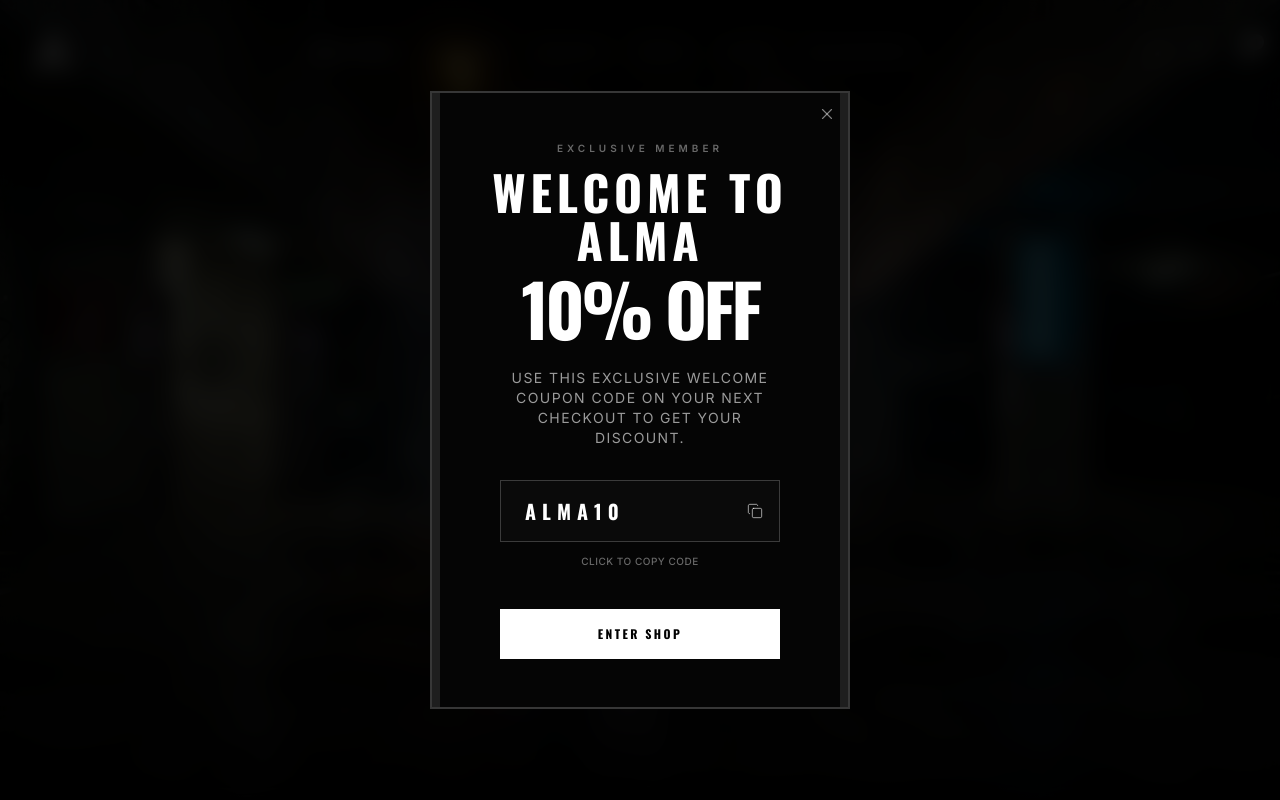
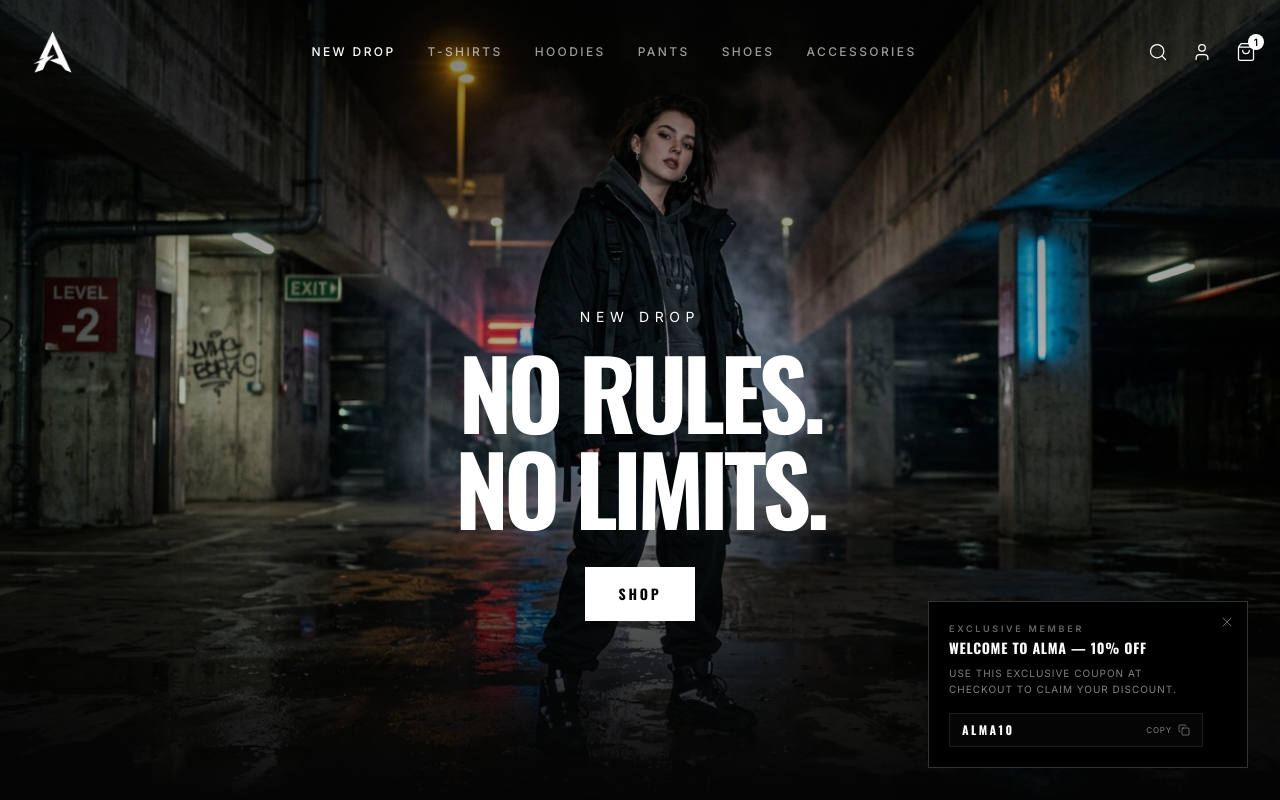
Before and after one commit to Automize-LTDA/almashop, a React (Vite) app: page /store in a window 1280 px wide. Shown: the top 800 px of the page. Built offline with nearby package versions, Linux system fonts and the light colour scheme.

Commit message:
Redesign welcome discount modal as a sleek floating corner notification

```diff
--- a/src/components/WelcomeDiscountModal.tsx
+++ b/src/components/WelcomeDiscountModal.tsx
@@ -28,83 +28,53 @@ export default function WelcomeDiscountModal() {
   return (
     <AnimatePresence>
       {isOpen && (
-        <>
-          {/* Overlay background */}
         <motion.div
-            initial={{ opacity: 0 }}
-            animate={{ opacity: 1 }}
-            exit={{ opacity: 0 }}
-            onClick={handleClose}
-            className="fixed inset-0 bg-black/85 backdrop-blur-md z-50 flex items-center justify-center p-6"
+          initial={{ opacity: 0, y: 50, scale: 0.95 }}
+          animate={{ opacity: 1, y: 0, scale: 1 }}
+          exit={{ opacity: 0, y: 20, scale: 0.95 }}
+          transition={{ type: 'spring', damping: 20, stiffness: 150 }}
+          className="fixed bottom-6 left-1/2 -translate-x-1/2 md:left-auto md:translate-x-0 md:bottom-8 md:right-8 w-[290px] md:w-[320px] bg-black border border-white/20 p-5 text-white z-50 shadow-2xl flex flex-col select-none"
         >
-            <motion.div
-              initial={{ opacity: 0, scale: 0.9, y: 20 }}
-              animate={{ opacity: 1, scale: 1, y: 0 }}
-              exit={{ opacity: 0, scale: 0.9, y: 20 }}
-              transition={{ type: 'spring', damping: 25, stiffness: 200 }}
-              onClick={(e) => e.stopPropagation()}
-              className="relative w-full max-w-[310px] md:max-w-[420px] bg-alma-black border-2 border-white/20 px-5 md:px-8 py-8 md:py-12 text-center text-white select-none overflow-hidden"
-            >
-              {/* Decorative side accent lines */}
-              <div className="absolute top-0 left-0 w-1.5 md:w-2 h-full bg-white/10" />
-              <div className="absolute top-0 right-0 w-1.5 md:w-2 h-full bg-white/10" />
-
           {/* Close Button */}
           <button
             onClick={handleClose}
-                className="absolute top-3 right-3 text-white/50 hover:text-white transition-colors duration-300"
+            className="absolute top-3 right-3 text-white/40 hover:text-white transition-colors duration-300"
           >
-                <X size={18} strokeWidth={1.5} />
+            <X size={16} strokeWidth={1.5} />
           </button>
 
-              <div className="flex flex-col items-center">
-                <span className="text-[8px] md:text-[10px] font-bold uppercase tracking-[0.4em] text-white/40 mb-2 md:mb-3 block">
+          <div className="flex flex-col pr-6">
+            <span className="text-[9px] font-bold uppercase tracking-[0.3em] text-white/40 mb-1">
               {t('welcome.badge')}
             </span>
 
-                <h2 className="text-2xl md:text-5xl font-display font-bold uppercase tracking-widest mb-1 md:mb-2 leading-none">
-                  {t('welcome.title')}
+            <h2 className="text-sm font-display font-bold uppercase tracking-wider text-white leading-tight mb-2">
+              {t('welcome.title')} — 10% OFF
             </h2>
 
-                <h3 className="text-4xl md:text-7xl font-display font-bold uppercase tracking-tighter text-white mb-4 md:mb-6 leading-none">
-                  10% OFF
-                </h3>
-
-                <p className="text-[10px] md:text-sm tracking-widest text-white/60 uppercase max-w-[240px] md:max-w-[280px] leading-relaxed mb-6 md:mb-8">
-                  {t('welcome.description')}
+            <p className="text-[10px] tracking-widest text-white/50 uppercase leading-relaxed mb-4">
+              {t('welcome.description_short')}
             </p>
 
-                {/* Coupon Copy Box */}
+            {/* Compact Copy Box */}
             <div
               onClick={handleCopy}
-                  className="w-full max-w-[240px] md:max-w-[280px] border border-white/20 bg-alma-dark flex items-center justify-between p-3 md:p-4 cursor-pointer hover:border-white transition-colors duration-300 group"
+              className="flex items-center justify-between border border-white/10 bg-alma-dark/50 px-3 py-2 cursor-pointer hover:border-white/30 transition-colors duration-300 group"
             >
-                  <span className="font-display font-bold tracking-[0.3em] text-base md:text-xl ml-2">ALMA10</span>
-
-                  <button className="text-white/60 group-hover:text-white transition-colors duration-300">
+              <span className="font-display font-bold tracking-[0.2em] text-xs">ALMA10</span>
+              <div className="flex items-center gap-1.5 text-white/50 group-hover:text-white transition-colors duration-300">
+                <span className="text-[8px] tracking-widest uppercase">
+                  {copied ? t('welcome.copied') : t('welcome.copy_short')}
+                </span>
                 {copied ? (
-                      <Check size={16} className="text-green-400" />
+                  <Check size={12} className="text-green-400" />
                 ) : (
-                      <Copy size={16} strokeWidth={1.5} />
+                  <Copy size={12} strokeWidth={1.5} />
                 )}
-                  </button>
               </div>
-
-                <span className="text-[8px] md:text-[10px] font-medium tracking-wider text-white/40 mt-2 md:mt-3">
-                  {copied ? t('welcome.copied') : t('welcome.copy_tip')}
-                </span>
-
-                {/* Confirm Button */}
-                <button
-                  onClick={handleClose}
-                  className="mt-6 md:mt-10 w-full max-w-[240px] md:max-w-[280px] bg-white text-black py-3 md:py-4 uppercase font-display tracking-[0.2em] text-[10px] md:text-xs font-bold hover:bg-black hover:text-white border border-transparent hover:border-white transition-all duration-300"
-                >
-                  {t('welcome.continue')}
-                </button>
+            </div>
           </div>
         </motion.div>
-          </motion.div>
-        </>
       )}
     </AnimatePresence>
   );
--- a/src/i18n/locales/en/translation.json
+++ b/src/i18n/locales/en/translation.json
@@ -26,8 +26,10 @@
     "badge": "EXCLUSIVE MEMBER",
     "title": "WELCOME TO ALMA",
     "description": "USE THIS EXCLUSIVE WELCOME COUPON CODE ON YOUR NEXT CHECKOUT TO GET YOUR DISCOUNT.",
+    "description_short": "USE THIS EXCLUSIVE COUPON AT CHECKOUT TO CLAIM YOUR DISCOUNT.",
     "copy_tip": "CLICK TO COPY CODE",
-    "copied": "CODE COPIED!",
+    "copy_short": "COPY",
+    "copied": "COPIED!",
     "continue": "ENTER SHOP"
   },
   "product": {
--- a/src/i18n/locales/pt/translation.json
+++ b/src/i18n/locales/pt/translation.json
@@ -26,8 +26,10 @@
     "badge": "MEMBRO EXCLUSIVO",
     "title": "BEM-VINDO À ALMA",
     "description": "USE ESTE CÓDIGO EXCLUSIVO DE BOAS-VINDAS NO SEU PRÓXIMO CHECKOUT PARA OBTER O DESCONTO.",
+    "description_short": "USE ESTE CUPOM EXCLUSIVO NO SEU CHECKOUT PARA OBTER O DESCONTO.",
     "copy_tip": "CLIQUE PARA COPIAR O CÓDIGO",
-    "copied": "CÓDIGO COPIADO!",
+    "copy_short": "COPIAR",
+    "copied": "COPIADO!",
     "continue": "ACESSAR A LOJA"
   },
   "product": {
```
Lines whose indentation alone changed are shown as unchanged.
